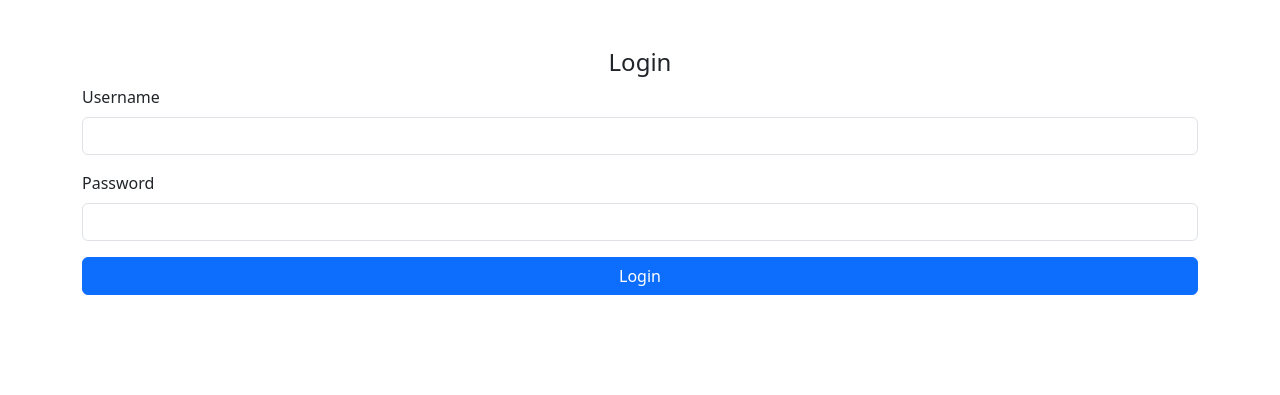
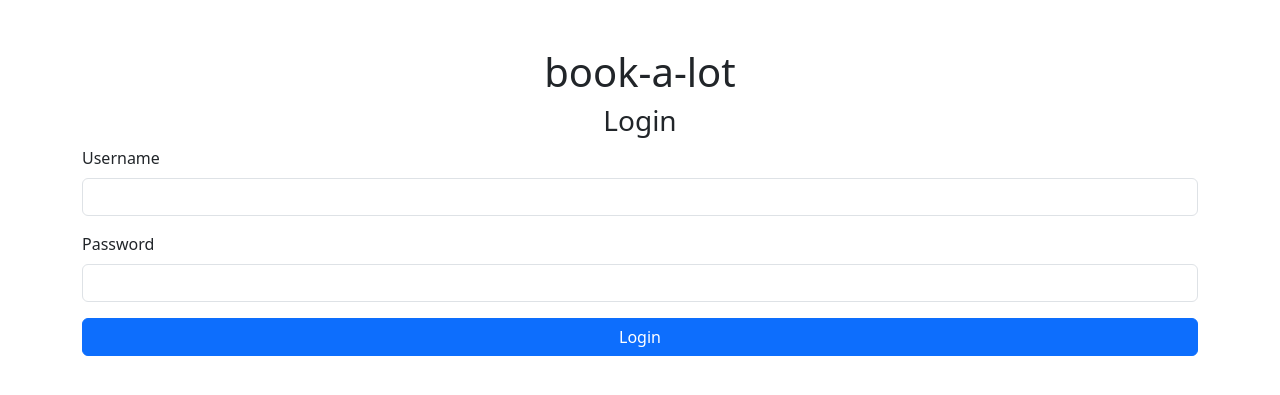
Before and after one commit to simpod6/book-a-lot, a Flask app: page /login in a window 1280 px wide. Shown: the top 395 px of the page. Run offline with Flask 3, Linux system fonts and the light colour scheme; some libraries are stand-ins or nearby versions.

Commit message:
added logo and favicon

```diff
--- a/templates/login.html
+++ b/templates/login.html
@@ -5,6 +5,13 @@
     <meta name="viewport" content="width=device-width, initial-scale=1.0">
     <title>Login</title>
     <link href="https://cdn.jsdelivr.net/npm/bootstrap@5.3.0/dist/css/bootstrap.min.css" rel="stylesheet">
+
+    <link rel="icon" type="image/png" href="{{ url_for('static', filename='favicon-96x96.png') }}" sizes="96x96" />
+    <link rel="icon" type="image/svg+xml" href="{{ url_for('static', filename='favicon.svg') }}" />
+    <link rel="shortcut icon" href="{{ url_for('static', filename='favicon.ico') }}" />
+    <link rel="apple-touch-icon" sizes="180x180" href="{{ url_for('static', filename='apple-touch-icon.png') }}" />
+    <meta name="apple-mobile-web-app-title" content="book-a-lot" />
+    <link rel="manifest" href="{{ url_for('static', filename='site.webmanifest') }}" />
 </head>
 <body>
     {% with messages = get_flashed_messages(with_categories=True) %}
@@ -32,7 +39,8 @@
     </script>
 
     <div class="container mt-5">
-        <h4 class="text-center">Login</h4>
+        <h1 class="text-center">book-a-lot</h1>
+        <h3 class="text-center">Login</h3>
         <form method="POST" action="{{ url_for('login') }}">
             <div class="mb-3">
                 <label for="username" class="form-label">Username</label>
```
Also changed, not shown: templates/index.html (+9 -1 lines), logo/logo.png (added), static/apple-touch-icon.png (added), static/favicon-96x96.png (added), static/favicon.ico (added), static/favicon.svg (added), static/site.webmanifest (added), static/web-app-manifest-192x192.png (added), static/web-app-manifest-512x512.png (added), 1 other file.
